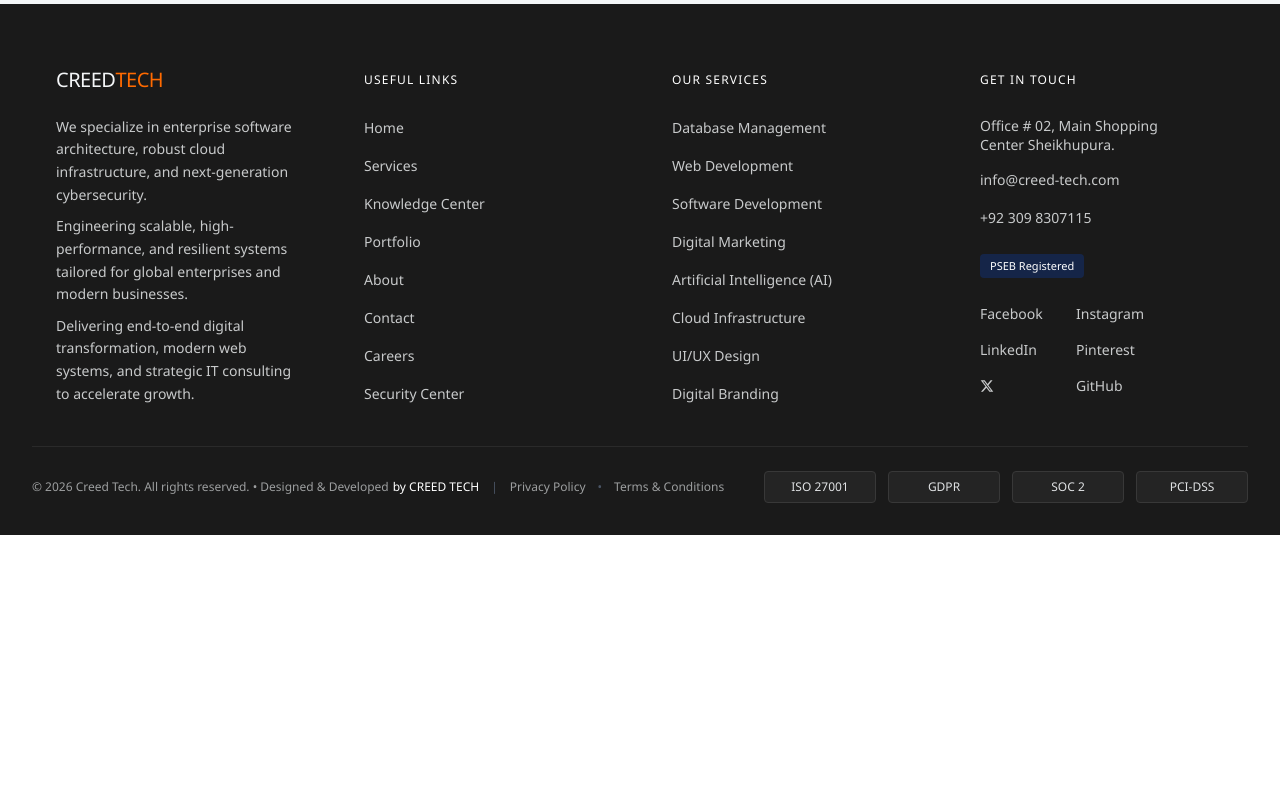
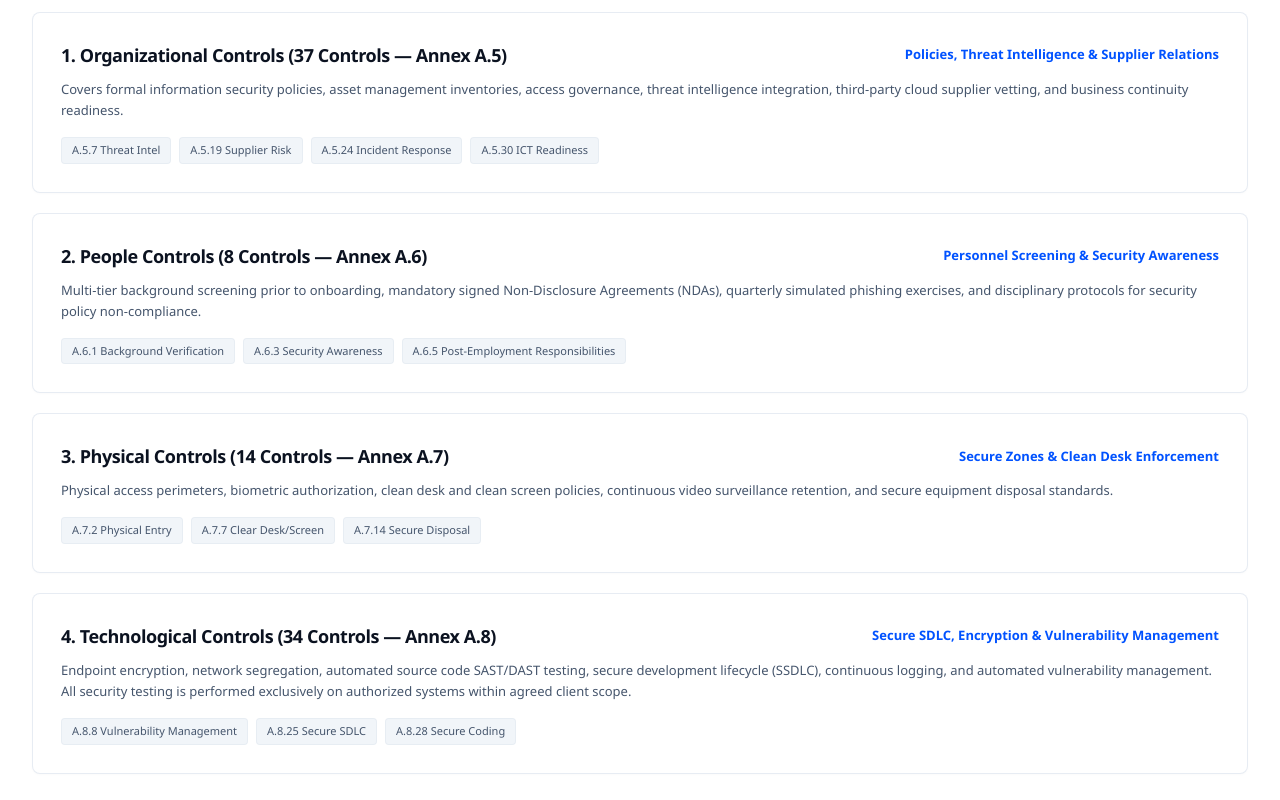
Before and after one commit to tariq200380/enterprise-app, a Next.js app: page /security-iso-27001 in a window 1280 px wide. Shown: the part 1640-2440 px from the top of the page. Before the commit the page ends 2175 px from the top, so only its background shows below. Built offline with nearby package versions, Linux system fonts and the light colour scheme.

Commit message:
feat: implement 93 technical and operational controls across 4 domains (Annex A)

```diff
--- a/src/app/security-iso-27001/page.tsx
+++ b/src/app/security-iso-27001/page.tsx
@@ -176,6 +176,134 @@
           </div>
         </div>
       </section>
+
+      {/* Annex A Implementation / 93 Controls */}
+      <section className="w-full py-16 sm:py-20 px-4 sm:px-6 lg:px-8 bg-white border-t border-slate-100">
+        <div className="max-w-7xl mx-auto">
+          {/* Section Header */}
+          <div className="mb-8 sm:mb-10">
+            <span className="text-xs sm:text-[13px] font-bold text-[#0052FF] tracking-widest uppercase block mb-3">
+              ANNEX A IMPLEMENTATION
+            </span>
+            <h2 className="text-3xl sm:text-4xl font-extrabold text-[#0B1220] tracking-tight leading-tight mb-4">
+              93 Technical &amp; Operational Controls Across 4<br className="hidden sm:inline" /> Domains
+            </h2>
+            <p className="text-slate-500 text-xs sm:text-[13px] max-w-3xl leading-relaxed">
+              In accordance with the updated ISO/IEC 27001:2022 standard, our security operations are structured into four consolidated control themes:
+            </p>
+          </div>
+
+          {/* 4 Domain Cards (Stacked list) */}
+          <div className="space-y-4 sm:space-y-5">
+            {/* Domain 1: Organizational Controls */}
+            <div className="bg-white border border-slate-200/80 rounded-lg p-6 sm:p-7 shadow-[0_1px_3px_rgba(0,0,0,0.02)] hover:shadow-md transition-shadow">
+              <div className="flex flex-col sm:flex-row sm:items-center justify-between gap-2">
+                <h3 className="text-[#0B1220] font-bold text-base sm:text-lg tracking-tight">
+                  1. Organizational Controls (37 Controls — Annex A.5)
+                </h3>
+                <span className="text-[#0052FF] font-semibold text-xs sm:text-[13px]">
+                  Policies, Threat Intelligence &amp; Supplier Relations
+                </span>
+              </div>
+              <p className="text-slate-600 text-xs sm:text-[13px] leading-relaxed mt-2.5 mb-4 font-normal">
+                Covers formal information security policies, asset management inventories, access governance, threat intelligence integration, third-party cloud supplier vetting, and business continuity readiness.
+              </p>
+              <div className="flex flex-wrap items-center gap-2">
+                <span className="bg-slate-100 text-slate-600 text-[11px] font-mono font-medium px-2.5 py-1 rounded border border-slate-200/60">
+                  A.5.7 Threat Intel
+                </span>
+                <span className="bg-slate-100 text-slate-600 text-[11px] font-mono font-medium px-2.5 py-1 rounded border border-slate-200/60">
+                  A.5.19 Supplier Risk
+                </span>
+                <span className="bg-slate-100 text-slate-600 text-[11px] font-mono font-medium px-2.5 py-1 rounded border border-slate-200/60">
+                  A.5.24 Incident Response
+                </span>
+                <span className="bg-slate-100 text-slate-600 text-[11px] font-mono font-medium px-2.5 py-1 rounded border border-slate-200/60">
+                  A.5.30 ICT Readiness
+                </span>
+              </div>
+            </div>
+
+            {/* Domain 2: People Controls */}
+            <div className="bg-white border border-slate-200/80 rounded-lg p-6 sm:p-7 shadow-[0_1px_3px_rgba(0,0,0,0.02)] hover:shadow-md transition-shadow">
+              <div className="flex flex-col sm:flex-row sm:items-center justify-between gap-2">
+                <h3 className="text-[#0B1220] font-bold text-base sm:text-lg tracking-tight">
+                  2. People Controls (8 Controls — Annex A.6)
+                </h3>
+                <span className="text-[#0052FF] font-semibold text-xs sm:text-[13px]">
+                  Personnel Screening &amp; Security Awareness
+                </span>
+              </div>
+              <p className="text-slate-600 text-xs sm:text-[13px] leading-relaxed mt-2.5 mb-4 font-normal">
+                Multi-tier background screening prior to onboarding, mandatory signed Non-Disclosure Agreements (NDAs), quarterly simulated phishing exercises, and disciplinary protocols for security policy non-compliance.
+              </p>
+              <div className="flex flex-wrap items-center gap-2">
+                <span className="bg-slate-100 text-slate-600 text-[11px] font-mono font-medium px-2.5 py-1 rounded border border-slate-200/60">
+                  A.6.1 Background Verification
+                </span>
+                <span className="bg-slate-100 text-slate-600 text-[11px] font-mono font-medium px-2.5 py-1 rounded border border-slate-200/60">
+                  A.6.3 Security Awareness
+                </span>
+                <span className="bg-slate-100 text-slate-600 text-[11px] font-mono font-medium px-2.5 py-1 rounded border border-slate-200/60">
+                  A.6.5 Post-Employment Responsibilities
+                </span>
+              </div>
+            </div>
+
+            {/* Domain 3: Physical Controls */}
+            <div className="bg-white border border-slate-200/80 rounded-lg p-6 sm:p-7 shadow-[0_1px_3px_rgba(0,0,0,0.02)] hover:shadow-md transition-shadow">
+              <div className="flex flex-col sm:flex-row sm:items-center justify-between gap-2">
+                <h3 className="text-[#0B1220] font-bold text-base sm:text-lg tracking-tight">
+                  3. Physical Controls (14 Controls — Annex A.7)
+                </h3>
+                <span className="text-[#0052FF] font-semibold text-xs sm:text-[13px]">
+                  Secure Zones &amp; Clean Desk Enforcement
+                </span>
+              </div>
+              <p className="text-slate-600 text-xs sm:text-[13px] leading-relaxed mt-2.5 mb-4 font-normal">
+                Physical access perimeters, biometric authorization, clean desk and clean screen policies, continuous video surveillance retention, and secure equipment disposal standards.
+              </p>
+              <div className="flex flex-wrap items-center gap-2">
+                <span className="bg-slate-100 text-slate-600 text-[11px] font-mono font-medium px-2.5 py-1 rounded border border-slate-200/60">
+                  A.7.2 Physical Entry
+                </span>
+                <span className="bg-slate-100 text-slate-600 text-[11px] font-mono font-medium px-2.5 py-1 rounded border border-slate-200/60">
+                  A.7.7 Clear Desk/Screen
+                </span>
+                <span className="bg-slate-100 text-slate-600 text-[11px] font-mono font-medium px-2.5 py-1 rounded border border-slate-200/60">
+                  A.7.14 Secure Disposal
+                </span>
+              </div>
+            </div>
+
+            {/* Domain 4: Technological Controls */}
+            <div className="bg-white border border-slate-200/80 rounded-lg p-6 sm:p-7 shadow-[0_1px_3px_rgba(0,0,0,0.02)] hover:shadow-md transition-shadow">
+              <div className="flex flex-col sm:flex-row sm:items-center justify-between gap-2">
+                <h3 className="text-[#0B1220] font-bold text-base sm:text-lg tracking-tight">
+                  4. Technological Controls (34 Controls — Annex A.8)
+                </h3>
+                <span className="text-[#0052FF] font-semibold text-xs sm:text-[13px]">
+                  Secure SDLC, Encryption &amp; Vulnerability Management
+                </span>
+              </div>
+              <p className="text-slate-600 text-xs sm:text-[13px] leading-relaxed mt-2.5 mb-4 font-normal">
+                Endpoint encryption, network segregation, automated source code SAST/DAST testing, secure development lifecycle (SSDLC), continuous logging, and automated vulnerability management. All security testing is performed exclusively on authorized systems within agreed client scope.
+              </p>
+              <div className="flex flex-wrap items-center gap-2">
+                <span className="bg-slate-100 text-slate-600 text-[11px] font-mono font-medium px-2.5 py-1 rounded border border-slate-200/60">
+                  A.8.8 Vulnerability Management
+                </span>
+                <span className="bg-slate-100 text-slate-600 text-[11px] font-mono font-medium px-2.5 py-1 rounded border border-slate-200/60">
+                  A.8.25 Secure SDLC
+                </span>
+                <span className="bg-slate-100 text-slate-600 text-[11px] font-mono font-medium px-2.5 py-1 rounded border border-slate-200/60">
+                  A.8.28 Secure Coding
+                </span>
+              </div>
+            </div>
+          </div>
+        </div>
+      </section>
     </div>
   );
 }
```
